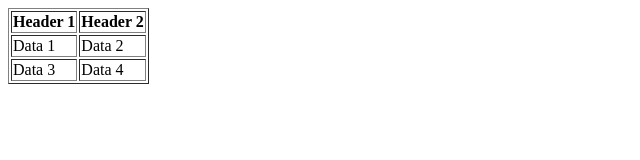
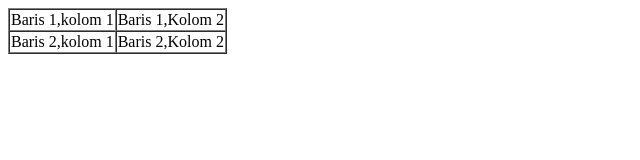
Before and after one commit to Rafi-Sharifudin/Belajar-html, a plain HTML site: page 06-html-Lanjutan/Table-03.html in a window 1280 px wide. Shown: the whole page, without its empty margins (0-640 px from the left). Drawn offline with Linux system fonts and the light colour scheme.

Commit message:
feat: Perbarui Table-03.html dengan struktur tabel baru dan contoh data.

```diff
--- a/06-html-Lanjutan/Table-03.html
+++ b/06-html-Lanjutan/Table-03.html
@@ -6,18 +6,14 @@
   <title>coba Table-03.html</title>
 </head>
 <body>
-  <table border="1">
-    <tr>
-      <th>Header 1</th>
-      <th>Header 2</th>
+  <table border="1"cellspacing="0">
+       <tr>
+      <td>Baris 1,kolom 1</td>
+      <td>Baris 1,Kolom 2</td>
     </tr>
     <tr>
-      <td>Data 1</td>
-      <td>Data 2</td>
-    </tr>
-    <tr>
-      <td>Data 3</td>
-      <td>Data 4</td>
+      <td>Baris 2,kolom 1 </td>
+      <td>Baris 2,Kolom 2 </td>
     </tr>
   </table>
 </body>
```
